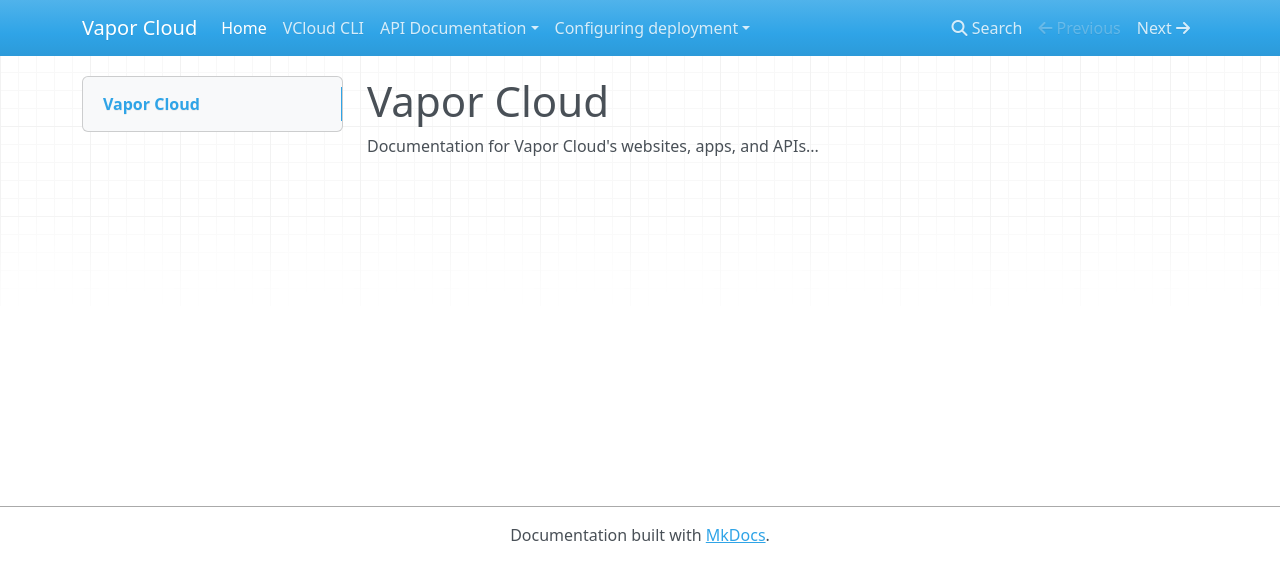
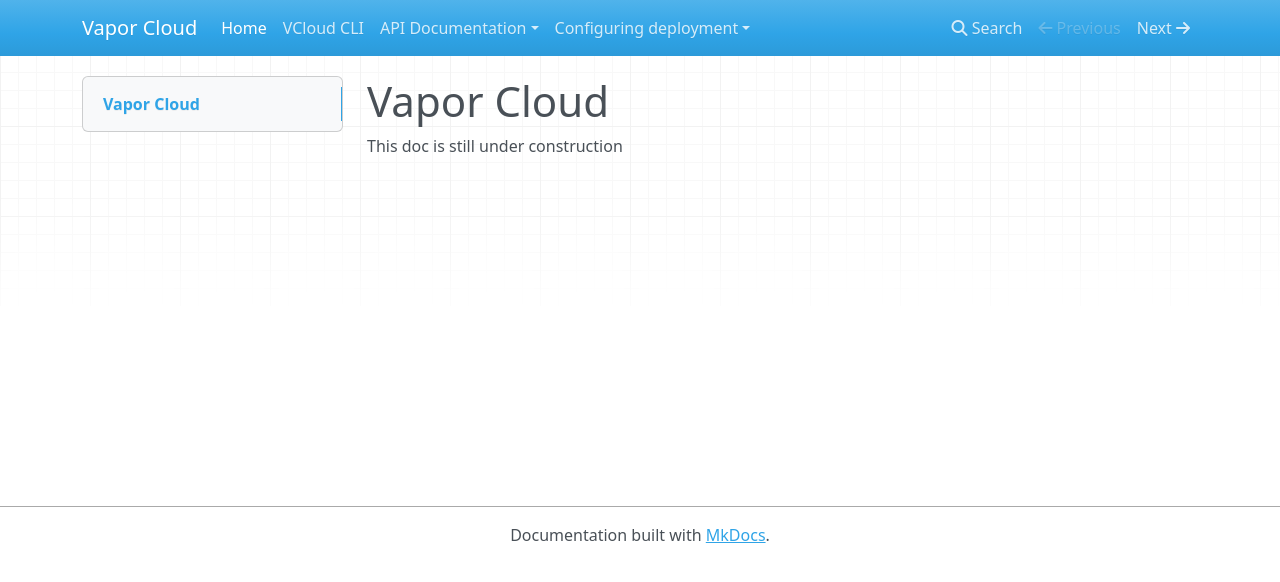
Before and after one commit to qutheory/cloud-documentation, an MkDocs documentation site: the page built from docs/index.md, in a window 1280 px wide. Shown: the top 582 px of the page. Built offline with MkDocs 1.6.1, drawn with Linux system fonts in a browser that asks for light colours; nearby versions of some CDN libraries; old or Windows-style settings are respelled for this version of MkDocs.

Commit message:
Updating index

```diff
--- a/docs/index.md
+++ b/docs/index.md
@@ -1,3 +1,3 @@
 # Vapor Cloud
 
-Documentation for Vapor Cloud's websites, apps, and APIs...
+This doc is still under construction
```
